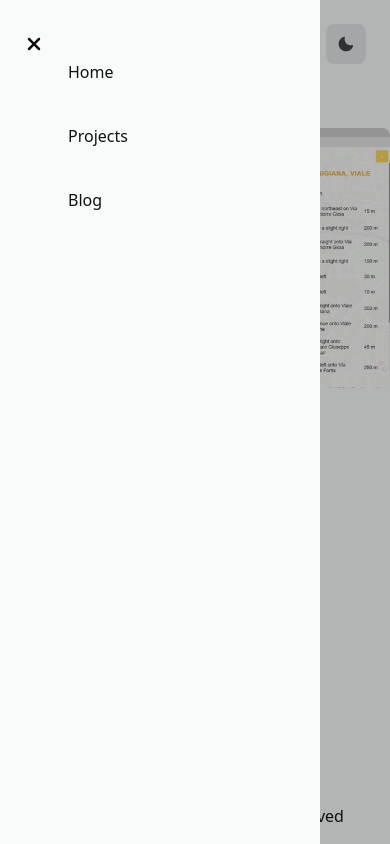
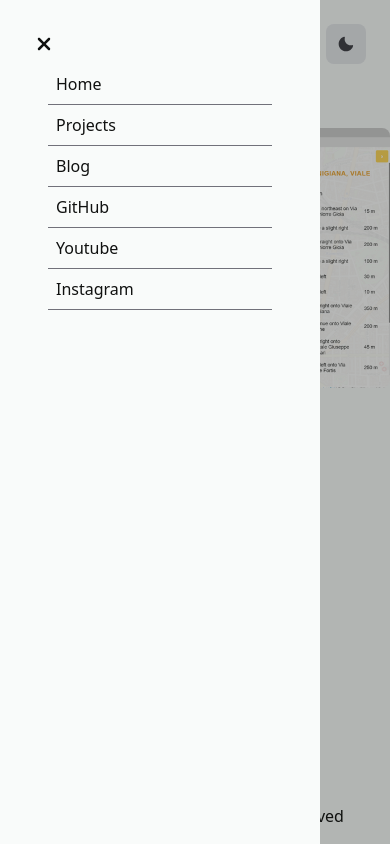
Before and after one commit to palo-landrae/landrae.dev, a Next.js app: page /projects in a window 390 px wide. Both pictures are taken after a click on the button 34 px from the left and 44 px from the top of the page. Built offline with nearby package versions, Linux system fonts and the light colour scheme.

Commit message:
:sparkles: small changes

```diff
--- a/components/MobileMenu.tsx
+++ b/components/MobileMenu.tsx
@@ -1,6 +1,7 @@
 import React, { useState, useEffect } from 'react';
 import { HamburgerIcon, XMarkIcon } from '@/components/icons';
 import { motion } from 'framer-motion';
+import { table } from 'console';
 
 const MobileMenu: React.FC = () => {
   const [isMenuOpen, setIsMenuOpen] = useState(false);
@@ -16,16 +17,18 @@ const MobileMenu: React.FC = () => {
   }
 
   const links = [
-    { name: "Home", to: "/", id: 1 },
-    { name: "Projects", to: "/projects", id: 2 },
-    { name: "Blog", to: "/blog", id: 3 },
+    { name: "Home", href: "/", target: '_self' },
+    { name: "Projects", href: "/projects", target: '_self' },
+    { name: "Blog", href: "/blog", target: '_self' },
+    { name: "GitHub", href: "https://github.com/palo-landrae", target: '_blank' },
+    { name: "Youtube", href: "https://youtube.com/c/Landrae", target: '_blank' },
+    { name: "Instagram", href: "https://www.instagram.com/landrae_dev", target: '_blank' }
   ];
 
-  const navVariants = {
+  const menuVariants = {
     open: { opacity: 1, x: 0 },
     close: { opacity: 0, x: "-100%" }
   }
-
 
   useEffect(() => {
     return function cleanup() {
@@ -35,26 +38,27 @@ const MobileMenu: React.FC = () => {
 
   return (
     <>
-      <button onClick={toggleMenu} className="z-50 relative md:hidden inline-block">
+      <button onClick={toggleMenu} className="z-50 w-10 h-10 relative md:hidden flex rounded-lg items-center justify-center  hover:ring-2 ring-gray-300  transition-all">
         {!isMenuOpen ? <HamburgerIcon /> : <XMarkIcon />}
       </button>
       {isMenuOpen &&
         <motion.nav
           animate={isMenuOpen ? "open" : 'closed'}
-          variants={navVariants}
+          variants={menuVariants}
           transition={{ duration: 0.5 }}
         >
           <motion.div
-            className="flex flex-col bg-dawn dark:bg-midnight top-0 left-0 z-40 absolute h-screen w-80 px-7 py-10"
+            className="flex flex-col bg-dawn dark:bg-midnight top-0 left-0 z-40 absolute h-screen w-80 px-12 py-16"
           >
-            {links.map(({ name, to, id }) => (
+            {links.map(({ name, href, target }) => (
               <motion.a
-                key={id}
-                href={to}
+                key={name}
+                href={href}
+                target={target}
                 whileHover={{ scale: 1.1 }}
-                className="mx-6 my-1 p-4"
+                className="p-2 border-b border-zinc-500"
               >
-                {name}
+                <span className="text-md">{name}</span>
               </motion.a>
             ))}
           </motion.div>
--- a/components/layout/layout.tsx
+++ b/components/layout/layout.tsx
@@ -1,4 +1,4 @@
-import React from "react";
+import React, { useState, useEffect } from "react";
 import Head from "next/head";
 import { Navbar } from "./navbar";
 import { Footer } from "./footer";
@@ -10,6 +10,7 @@ type LayoutProps = {
   title: string;
   description: string;
 };
+
 
 const variants = {
   hidden: { opacity: 0, x: -20, y: 0 },
@@ -23,6 +24,15 @@ export const Layout: React.FC<LayoutProps> = ({
   description,
 }) => {
   const customTitle = `${title} - Landrae`;
+
+  const [isMobile, setIsMobile] = useState(false);
+
+  useEffect(() => {
+    if (window.innerWidth < 768) {
+      setIsMobile(true)
+    };
+  }, [])
+
   return (
     <>
       <Head>
@@ -39,7 +49,7 @@ export const Layout: React.FC<LayoutProps> = ({
             initial="hidden"
             animate="enter"
             exit="exit"
-            variants={variants}
+            variants={!isMobile && variants}
             transition={{ type: "linear" }}
             className="flex flex-col max-w-3xl w-full mx-auto pt-4"
           >
--- a/pages/projects.tsx
+++ b/pages/projects.tsx
@@ -1,6 +1,6 @@
-import type {GetStaticProps, NextPage} from "next";
-import {Layout} from "@/components/layout";
-import {Project} from "@/lib/types";
+import type { GetStaticProps, NextPage } from "next";
+import { Layout } from "@/components/layout";
+import { Project } from "@/lib/types";
 import Image from "next/image";
 
 const projects = [
@@ -17,7 +17,7 @@ interface IProps {
   projects: Project[];
 }
 
-const Projects: NextPage<IProps> = ({projects}) => {
+const Projects: NextPage<IProps> = ({ projects }) => {
   return (
     <Layout title="Projects" description="Landrae's Projects">
       {projects &&
@@ -27,6 +27,7 @@ const Projects: NextPage<IProps> = ({projects}) => {
               <p>{project.title}</p>
               <div className="mx-auto w-full max-w-xl block">
                 <Image
+                  alt={`${project.title} project image`}
                   className="rounded-lg"
                   src={project.img_url}
                   layout="responsive"
```
